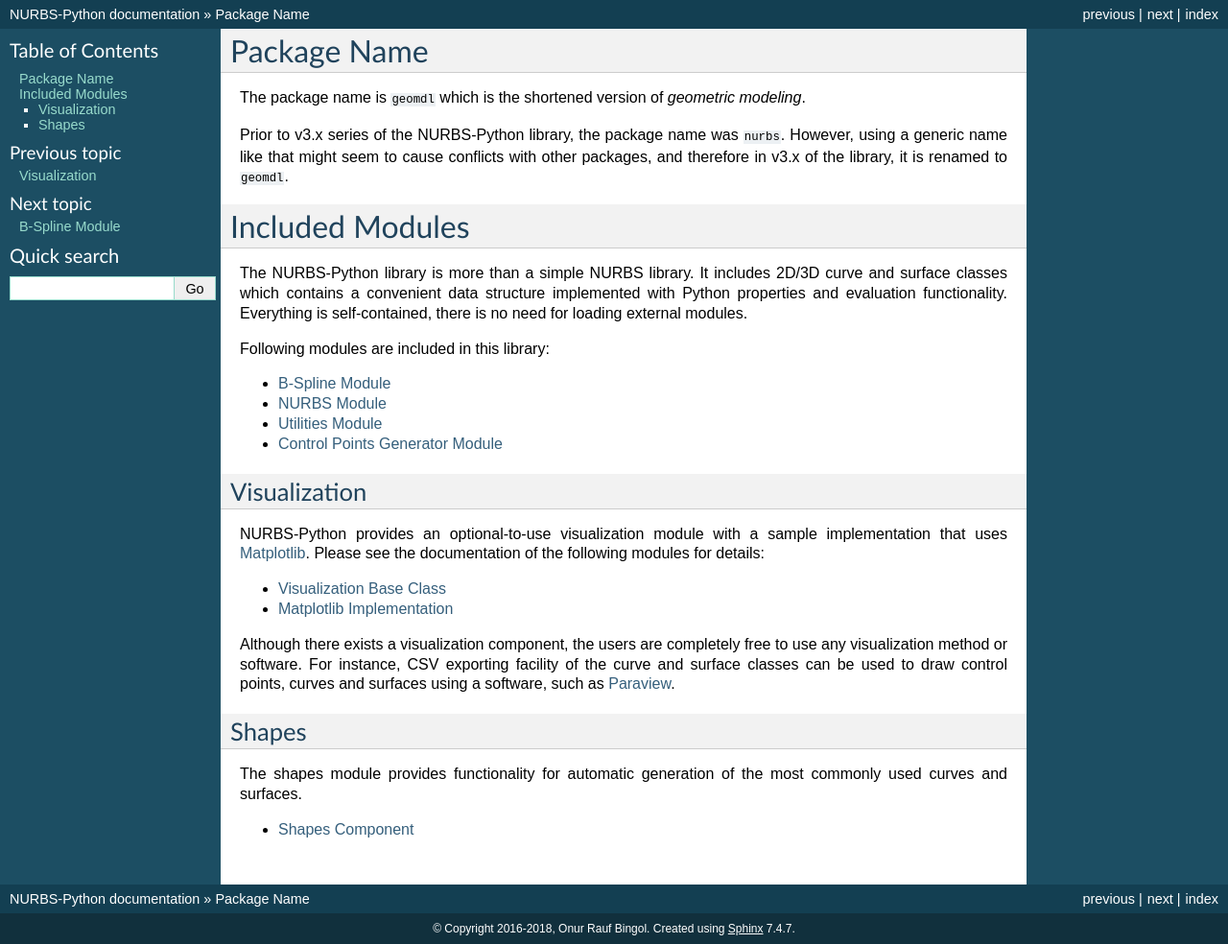
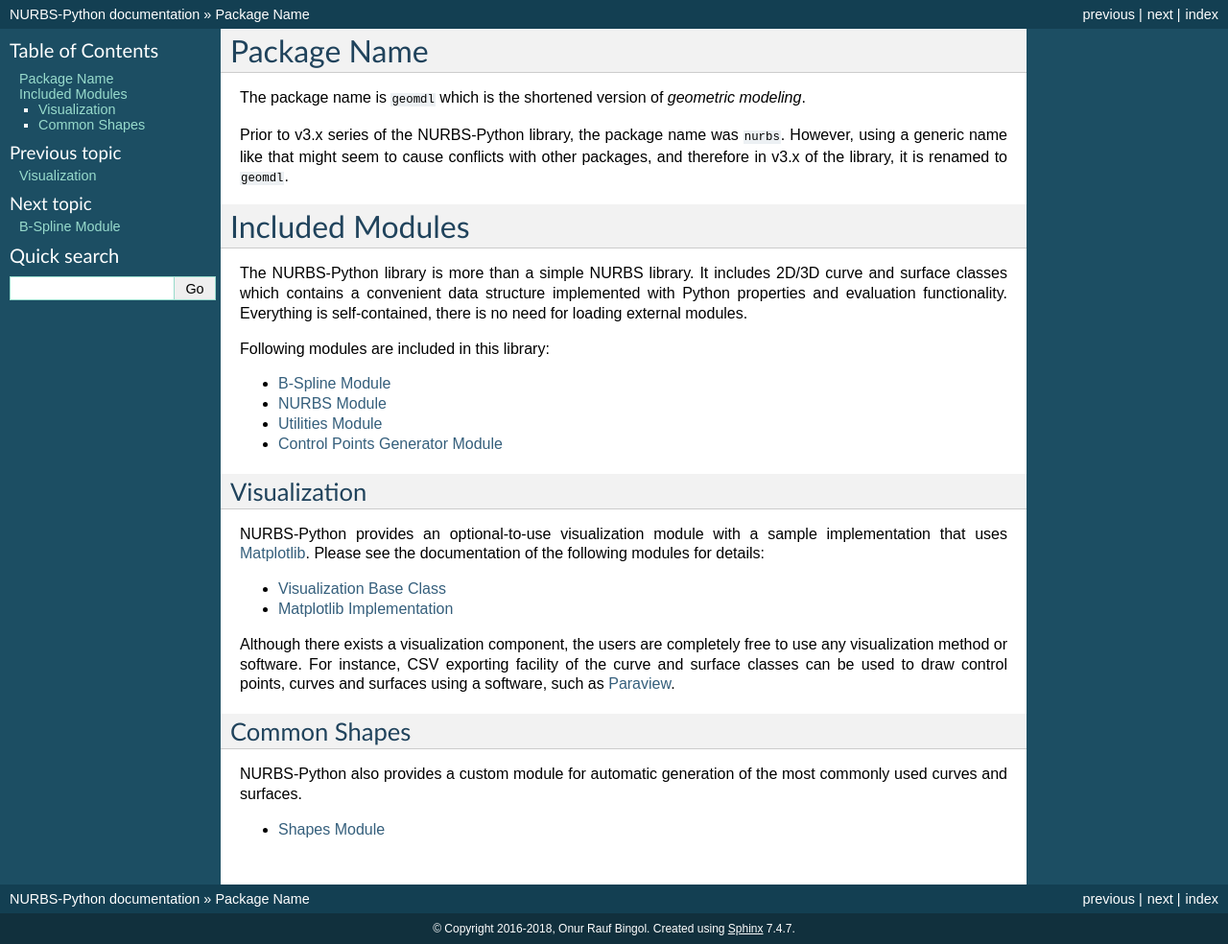
Before and after one commit to orbingol/NURBS-Python, a Sphinx documentation site: the page built from docs/modules.rst, in a window 1280 px wide. Shown: the whole page at 96% size. Built offline with Sphinx 7.4.7, drawn with Linux system fonts in a browser that asks for light colours; formulas are drawn with MathJax 3.

Commit message:
Update shapes documentation

```diff
--- a/docs/modules.rst
+++ b/docs/modules.rst
@@ -42,10 +42,10 @@ Although there exists a visualization component, the users are completely free t
 or software. For instance, CSV exporting facility of the curve and surface classes can be used to draw control points,
 curves and surfaces using a software, such as Paraview_.
 
-Shapes
-======
+Common Shapes
+=============
 
-The shapes module provides functionality for automatic generation of the most commonly used curves and surfaces.
+NURBS-Python also provides a custom module for automatic generation of the most commonly used curves and surfaces.
 
 .. toctree::
     :maxdepth: 1
```
Also changed, not shown: docs/module_shapes.rst (+13 -5 lines).
